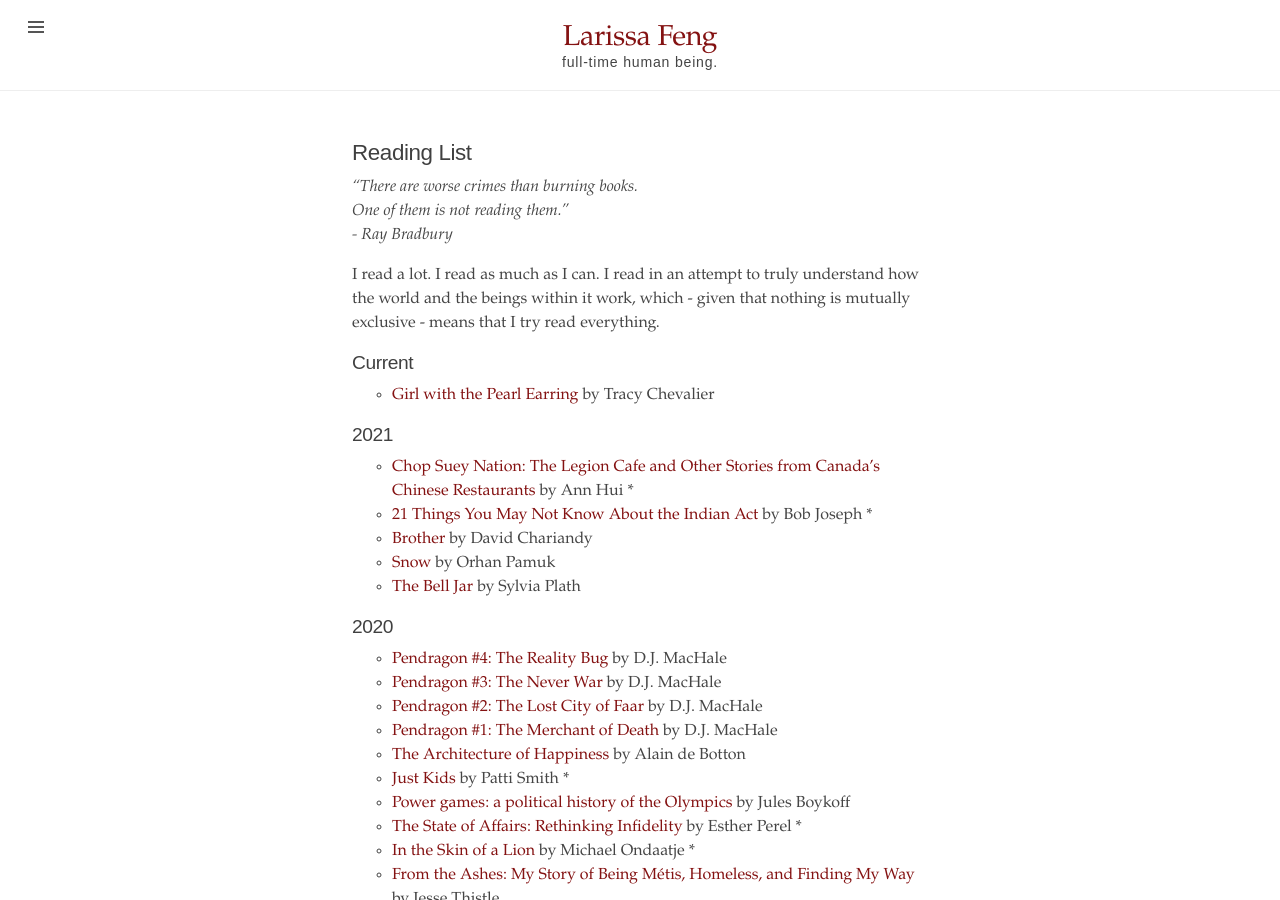
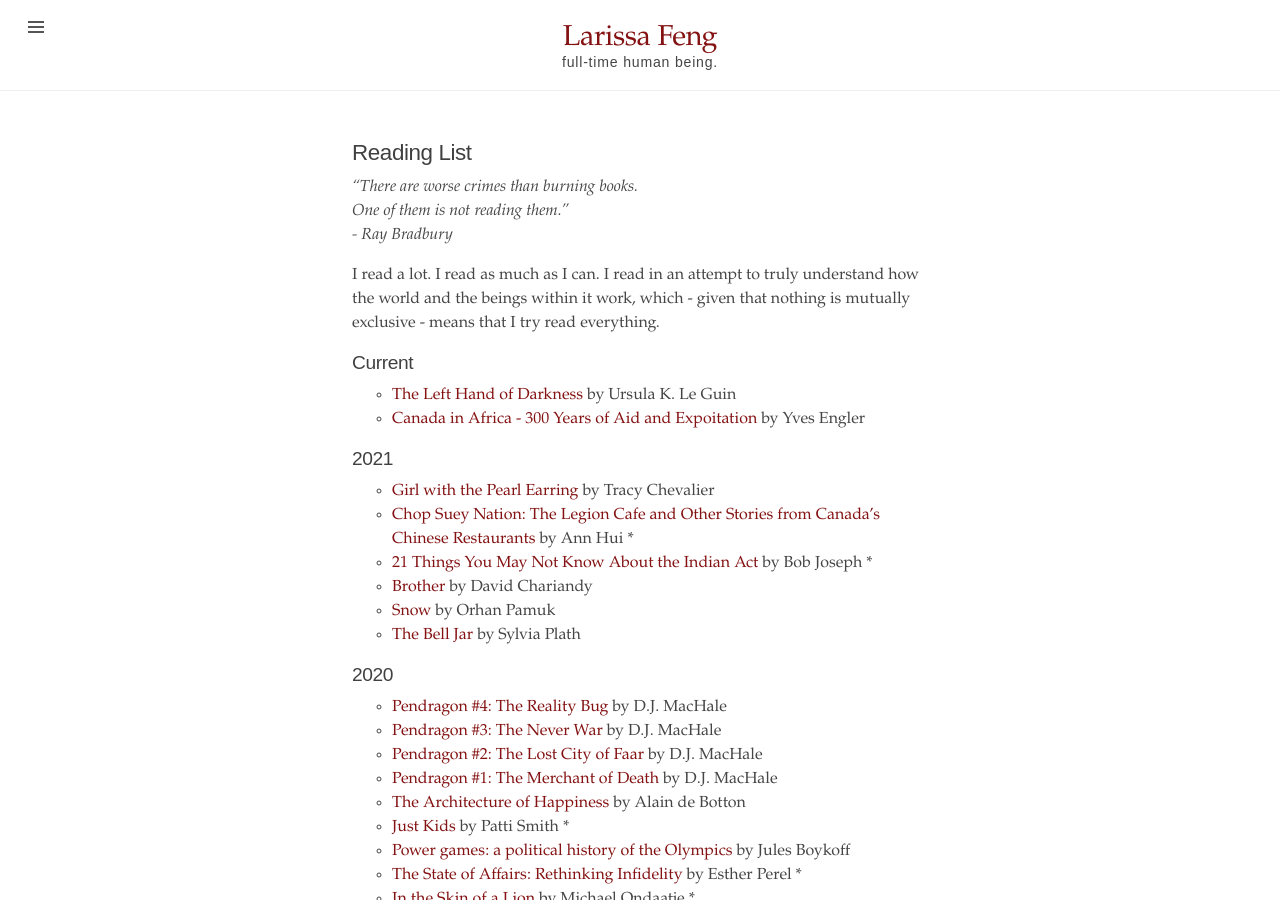
Before and after one commit to mondayrain/mondayrain.github.io, a Jekyll site: the page built from reading_list.md, in a window 1280 px wide and 900 px high. Built offline with Jekyll 4.4.1, drawn with Linux system fonts in a browser that asks for light colours.

Commit message:
Update reading_list.md

```diff
--- a/reading_list.md
+++ b/reading_list.md
@@ -10,9 +10,11 @@ title: Reading List
 I read a lot. I read as much as I can. I read in an attempt to truly understand how the world and the beings within it work, which - given that nothing is mutually exclusive - means that I try read everything.
 
 ## Current
-- [Girl with the Pearl Earring](https://www.goodreads.com/book/show/6997364-girl-with-the-pearl-earring) by Tracy Chevalier
+- [The Left Hand of Darkness](https://en.wikipedia.org/wiki/The_Left_Hand_of_Darkness) by Ursula K. Le Guin
+- [Canada in Africa - 300 Years of Aid and Expoitation ](https://www.goodreads.com/book/show/26460793-canada-in-africa---300-years-of-aid-and-expoitation) by Yves Engler
 
 ## 2021
+- [Girl with the Pearl Earring](https://www.goodreads.com/book/show/6997364-girl-with-the-pearl-earring) by Tracy Chevalier
 - [Chop Suey Nation: The Legion Cafe and Other Stories from Canada’s Chinese Restaurants](https://www.goodreads.com/en/book/show/41150687-chop-suey-nation) by Ann Hui *
 - [21 Things You May Not Know About the Indian Act](https://www.goodreads.com/en/book/show/38620150-21-things-you-may-not-know-about-the-indian-act) by Bob Joseph *
 - [Brother](https://www.goodreads.com/book/show/36672820-brother) by David Chariandy
```
